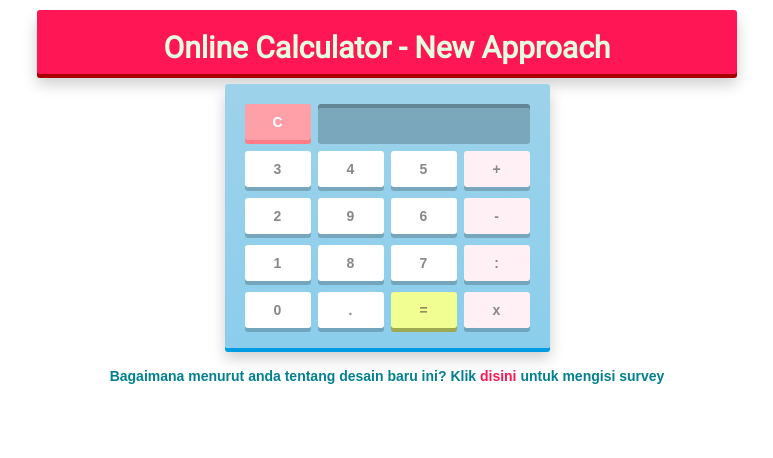
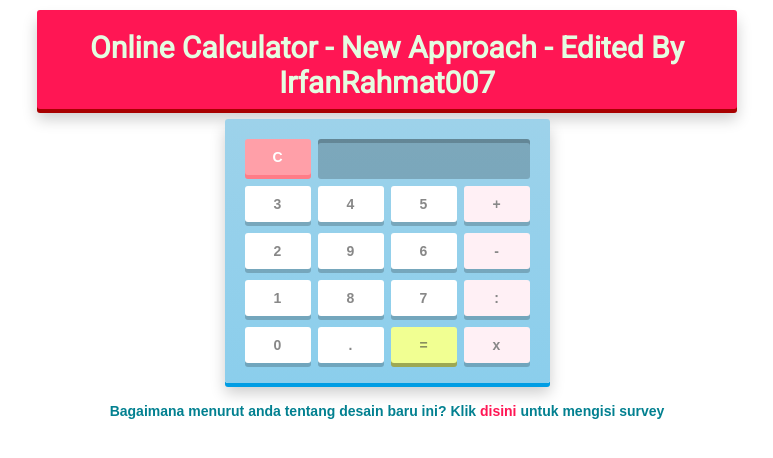
Before and after one commit to bektigalan/calculator, a plain HTML site: page index.html in a window 1280 px wide. Shown: the whole page, without its empty margins (253-1026 px from the left). Drawn offline with Linux system fonts and the light colour scheme.

Commit message:
Test Commit By IrfanRahmat007

```diff
--- a/index.html
+++ b/index.html
@@ -1,10 +1,10 @@
 <!html>
 <head>
-<title>Online Calculator - New Approach</title>
+<title>Online Calculator - New Approach - Edited By IrfanRahmat007</title>
 <link rel="stylesheet" type="text/css" href="./styles.css">
 </head>
 <body>
-<div id="judul"><h1>Online Calculator - New Approach</h1></div>
+<div id="judul"><h1>Online Calculator - New Approach - Edited By IrfanRahmat007</h1></div>
 <div id="calculator">
 	<div class="top">
 		<span class="clear">C</span>
```
